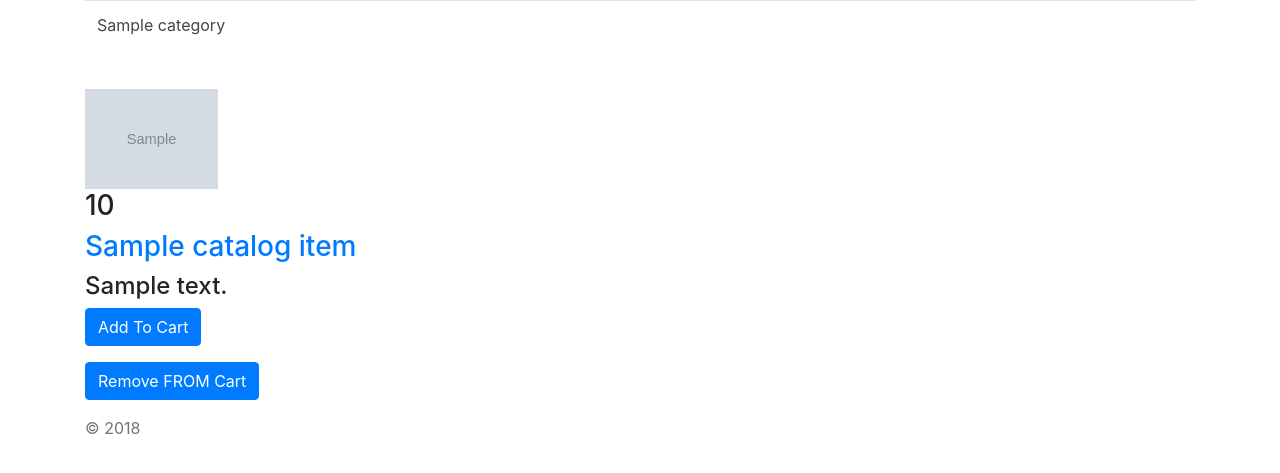
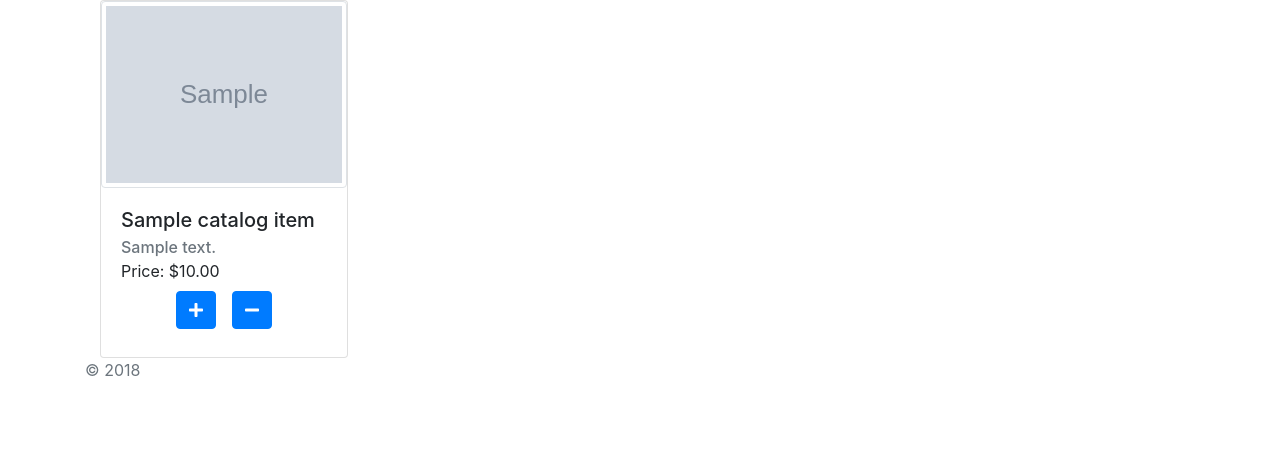
Before and after one commit to maikeulb/stationaryshop, a Python web app: template src/app/templates/catalog/index.html in a window 1280 px wide. Shown: the part 56-529 px from the top of the page. Run offline with Jinja, Linux system fonts and the light colour scheme; the template is opened without the code that fills it: most values are stand-ins (such as "Sample title", 1, 10 or a date in 2020); grey boxes marked "Sample" are stand-in pictures; some libraries are stand-ins or nearby versions.

Commit message:
add font awesome and finish product card

```diff
--- a/src/app/templates/base.html
+++ b/src/app/templates/base.html
@@ -12,6 +12,9 @@
       href="https://maxcdn.bootstrapcdn.com/bootswatch/4.0.0-beta.3/pulse/bootstrap.min.css">
       <link rel="stylesheet" href="https://cdn.datatables.net/1.10.16/css/dataTables.bootstrap4.min.css">
       <link rel="stylesheet" href="https://cdnjs.cloudflare.com/ajax/libs/noty/3.1.4/noty.css">
+      <script defer src="https://use.fontawesome.com/releases/v5.0.8/js/all.js"></script>
+
+
 
     {% if config.DEVELOPMENT %}
       <!-- Webpack Dev Mode -->
--- a/src/app/templates/cart/index.html
+++ b/src/app/templates/cart/index.html
@@ -4,7 +4,6 @@
   <main>
 
 <h2>Your shopping cart</h2>
-<h4>Here are the delicious pies in your shopping cart.</h4>
 <table class="table table-bordered table-striped">
     <thead>
         <tr>
--- /dev/null
+++ b/src/app/templates/catalog/_product.html
@@ -0,0 +1,22 @@
+<div class="col-lg-3 col-sm-6 col-xs-12">
+  <div class="card">
+    <img alt="{{ catalog_item.name }} " src="{{ catalog_item.image_url }}"
+    class="img-thumbnail">
+  <div class="card-body">
+    <h5 class="card-title"> {{ catalog_item.name }} </h5>
+    <h6 class="card-subtitle mb-2 text-muted"> {{ catalog_item.description
+      }}</h6>
+    <p class="card-subtitle"> Price: {{ "${:,.2f}".format(catalog_item.price) }}</p>
+    <div class="d-flex justify-content-center">
+      <a href="{{ url_for('cart.add_to_cart', catalog_item_id=catalog_item.id)
+        }}" class="btn btn-primary m-2">
+        <i class="fas fa-plus"></i>
+      </a>
+      <a href="{{ url_for('cart.remove_from_cart',
+        catalog_item_id=catalog_item.id) }}" class="btn btn-primary m-2">
+        <i class="fas fa-minus"></i>
+      </a>
+    </div>
+  </div>
+</div>
+</div>
--- a/src/app/templates/catalog/index.html
+++ b/src/app/templates/catalog/index.html
@@ -3,50 +3,13 @@
 {% block app_content %}
   <main>
 
-    {% for category in categories %}
-      <table class = "ui celled padded table">
-        <thead>
-          <tr>
-          </tr>
-        </thead>
-        <tbody>
-          <tr>
-          <td>
-            <span> {{ category.name }}</span>
-             <br><br>
-           </span>
-          </td>
-          </tr>
-        </tbody>
-      </table>
-    {% endfor %}
-
-
-    {% for catalog_item in catalog_items %}
-
-
-<div class="thumbnail">
-  <img alt="{{ catalog_item.name }} " src="{{ catalog_item.image_url }}"
-            style="max-height:100px;" />
-    <div class="caption-full">
-      <h3 class="pull-right">{{ catalog_item.price }}</h3>
-        <h3>
-          <a href="#">{{ catalog_item.name }}</a>
-        </h3>
-        <h4>{{ catalog_item.description }} </h4>
-        <p class="button">
-            <a href="{{ url_for('cart.add_to_cart', catalog_item_id=catalog_item.id) }}" class="btn
-              btn-primary">Add To Cart</a>
-        </p>
-        <p class="button">
-            <a href="{{ url_for('cart.remove_from_cart', catalog_item_id=catalog_item.id) }}" class="btn
-              btn-primary">Remove FROM  Cart</a>
-        </p>
+    <div class="container">
+      <div class="row">
+        {% for catalog_item in catalog_items %}
+          {% include '/catalog/_product.html' %}
+        {% endfor %}
+      </div>
     </div>
-</div>
-
-
-    {% endfor %}
 
 
 </main>
```
Also changed, not shown: src/app/templates/catalog/_catalog_item.html (deleted, +0 -21 lines), 2 other files.
